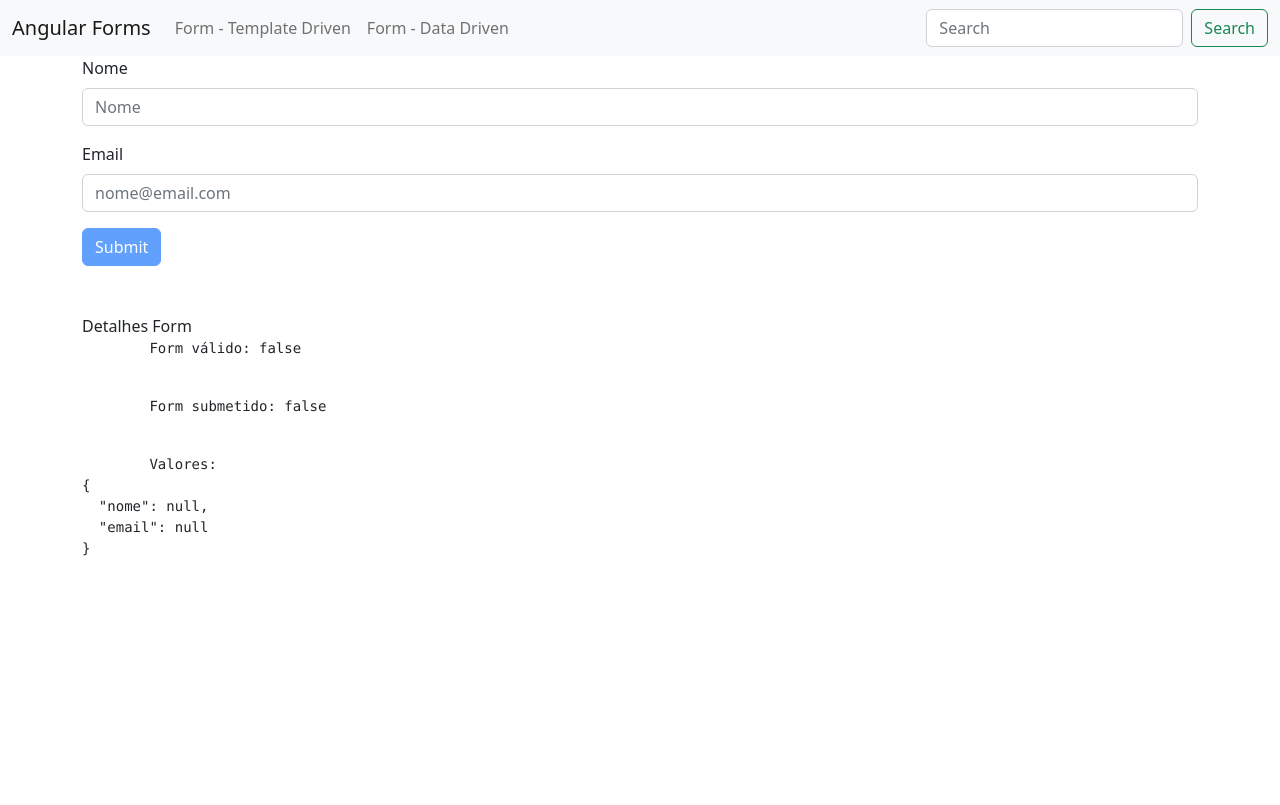
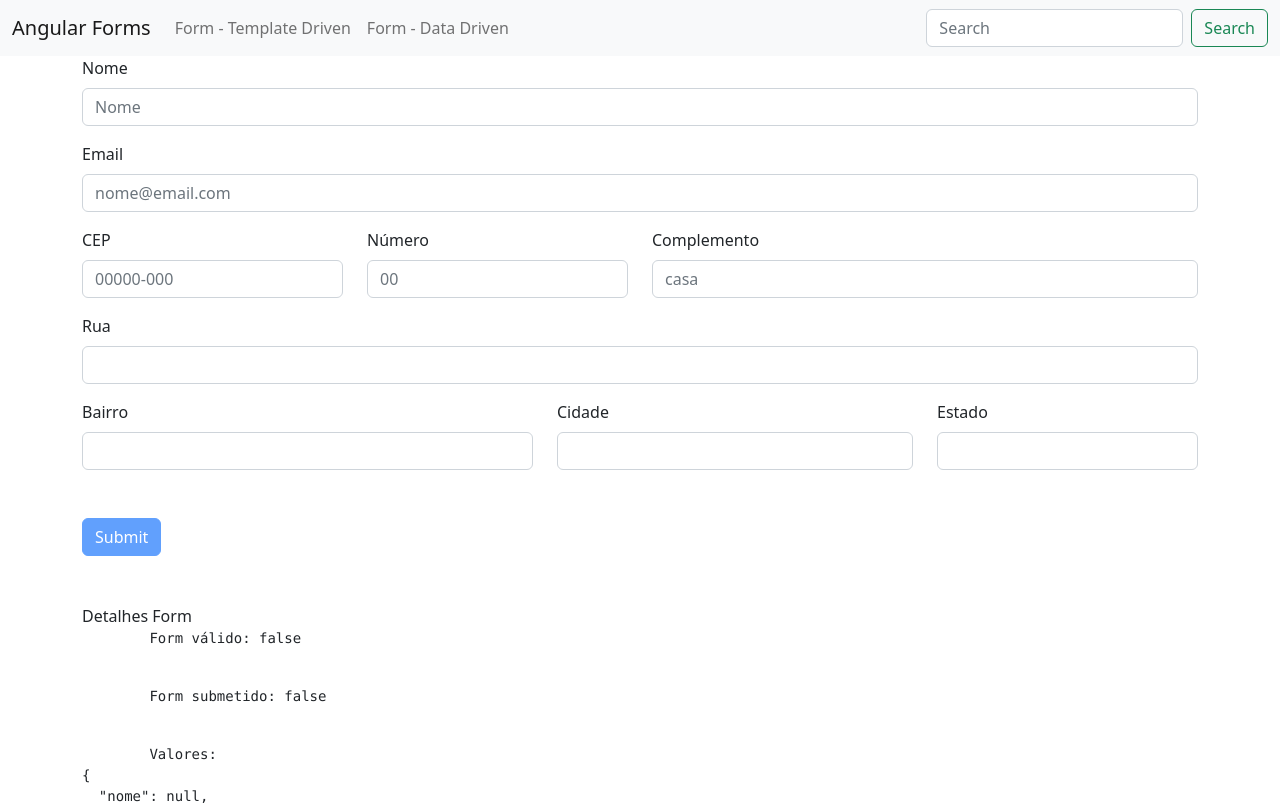
Before and after one commit to WellingtonIdeao/angular-course-forms, an Angular app: page /templateForm in a window 1280 px wide. Shown: the top 805 px of the page. Built offline with nearby package versions, Linux system fonts and the light colour scheme.

Commit message:
Forms: Template driven - adicionando campos de endereço - form layout Bootstrap 5

```diff
--- a/src/app/template-form/template-form.component.html
+++ b/src/app/template-form/template-form.component.html
@@ -1,5 +1,6 @@
 <form #f="ngForm" (ngSubmit)="onSubmit(f)">
-    <div class="mb-3">
+    <div class="row mb-3">
+        <div class="col-sm-12">
             <label for="nome" class="form-label">Nome</label>
             <input type="text" class="form-control" id="nome" placeholder="Nome"  name="nome" [(ngModel)]="usuario.nome" required #nome="ngModel"
             [ngClass]="{
@@ -10,7 +11,9 @@
                 Nome é obrigatório.
             </div>
         </div>
-    <div class="mb-3">
+    </div>
+    <div class="row mb-3">
+        <div class="col-sm-12">
             <label for="email" class="form-label">Email</label>
             <input type="email" class="form-control" id="email" placeholder="nome@email.com" name="email" [(ngModel)]="usuario.email" required email #email="ngModel"
             [ngClass]="{
@@ -20,6 +23,79 @@
                 Email inválido.
             </div>
         </div>
+    </div>
+    <div class="row mb-3">
+        <div class="col-md-3">
+            <label for="cep" class="form-label">CEP</label>
+            <input type="text" class="form-control" id="cep" placeholder="00000-000" name="cep" [(ngModel)]="usuario.cep" required #cep="ngModel"
+            [ngClass]="{
+                'is-invalid': !cep.valid && cep.touched
+            }"> <!-- ou [ngModel] = property binding-->
+            <div *ngIf="!cep.valid && cep.touched" class="alert alert-danger" role="alert">
+                CEP é obrigatório.
+            </div>
+        </div>
+        <div class="col-md-3">
+            <label for="numero" class="form-label">Número</label>
+            <input type="text" class="form-control" id="numero" placeholder="00" name="numero" [(ngModel)]="usuario.numero" required #numero="ngModel"
+            [ngClass]="{
+                'is-invalid': !numero.valid && numero.touched
+            }"> <!-- ou [ngModel] = property binding-->
+            <div *ngIf="!numero.valid && numero.touched" class="alert alert-danger" role="alert">
+                Número é obrigatório.
+            </div>
+        </div>
+        <div class="col-md-6">
+            <label for="complemento" class="form-label">Complemento</label>
+            <input type="text" class="form-control" id="complemento" placeholder="casa" name="complemento" [(ngModel)]="usuario.complemento" #complemento="ngModel"> <!-- ou [ngModel] = property binding-->
+        </div>
+    </div>
+    <div class="row mb-3">
+        <div class="col-sm-12">
+            <label for="rua" class="form-label">Rua</label>
+            <input type="text" class="form-control" id="rua" name="rua" [(ngModel)]="usuario.rua" required #rua="ngModel"
+            [ngClass]="{
+                'is-invalid': !rua.valid && rua.touched
+            }">
+            <!--<div>{{ rua.className }}</div> -->
+            <div *ngIf="!rua.valid && rua.touched" class="alert alert-danger" role="alert">
+                Rua é obrigatório.
+            </div>
+        </div>
+    </div>
+    <div class="row mb-5">
+        <div class="col-md-5">
+            <label for="bairro" class="form-label">Bairro</label>
+            <input type="text" class="form-control" id="bairro"  name="bairro" [(ngModel)]="usuario.bairro" required #bairro="ngModel"
+            [ngClass]="{
+                'is-invalid': !bairro.valid && bairro.touched
+            }"> <!-- ou [ngModel] = property binding-->
+            <div *ngIf="!bairro.valid && bairro.touched" class="alert alert-danger" role="alert">
+                Bairro é obrigatório.
+            </div>
+        </div>
+        <div class="col-md-4">
+            <label for="cidade" class="form-label">Cidade</label>
+            <input type="text" class="form-control" id="cidade" name="cidade" [(ngModel)]="usuario.cidade" required #cidade="ngModel"
+            [ngClass]="{
+                'is-invalid': !cidade.valid && cidade.touched
+            }"> <!-- ou [ngModel] = property binding-->
+            <div *ngIf="!cidade.valid && cidade.touched" class="alert alert-danger" role="alert">
+                Cidade é obrigatório.
+            </div>
+         </div>
+         <div class="col-md-3">
+            <label for="estado" class="form-label">Estado</label>
+            <input type="text" class="form-control" id="estado"  name="estado" [(ngModel)]="usuario.estado" required #estado="ngModel"
+            [ngClass]="{
+                'is-invalid': !estado.valid && estado.touched
+            }"> <!-- ou [ngModel] = property binding-->
+            <div *ngIf="!estado.valid && estado.touched" class="alert alert-danger" role="alert">
+                Estado é obrigatório.
+            </div>
+         </div>
+    </div>
+
     <button type="submit" class="btn btn-primary" [disabled]="f.invalid">Submit</button>
     <app-form-debug [form]= "f"></app-form-debug>
 </form>
--- a/src/app/template-form/template-form.component.ts
+++ b/src/app/template-form/template-form.component.ts
@@ -9,7 +9,14 @@ export class TemplateFormComponent implements OnInit {
 
   usuario: any = {
     nome: null,
-    email: null
+    email: null,
+    cep: null,
+    numero: null,
+    complemento: null,
+    rua: null,
+    bairro: null,
+    cidade: null,
+    estado: null
   }
 
   constructor() { }
```
Also changed, not shown: 1 other file (tests, documents, lock files or other folders). Lines whose indentation alone changed are shown as unchanged.
